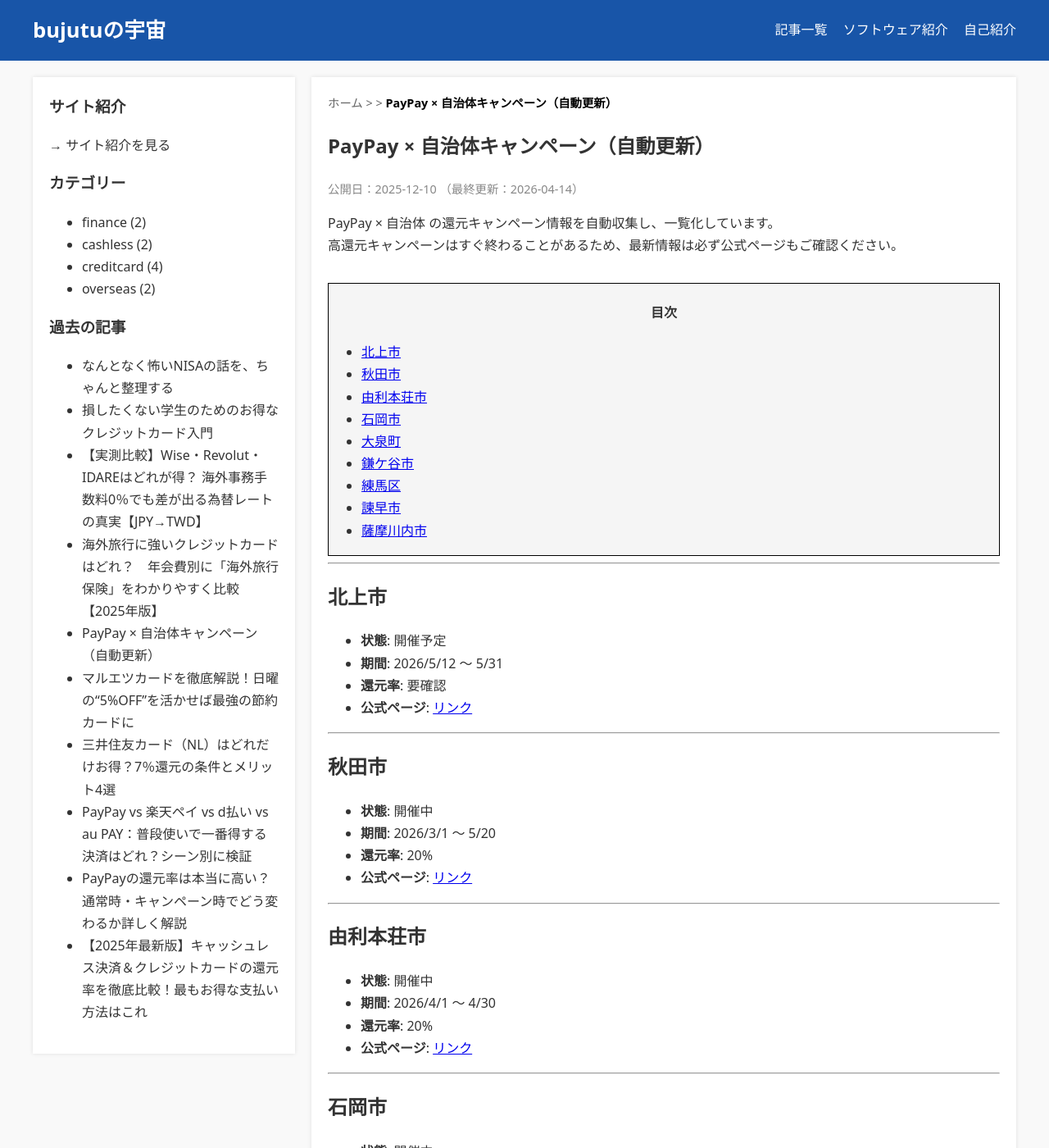
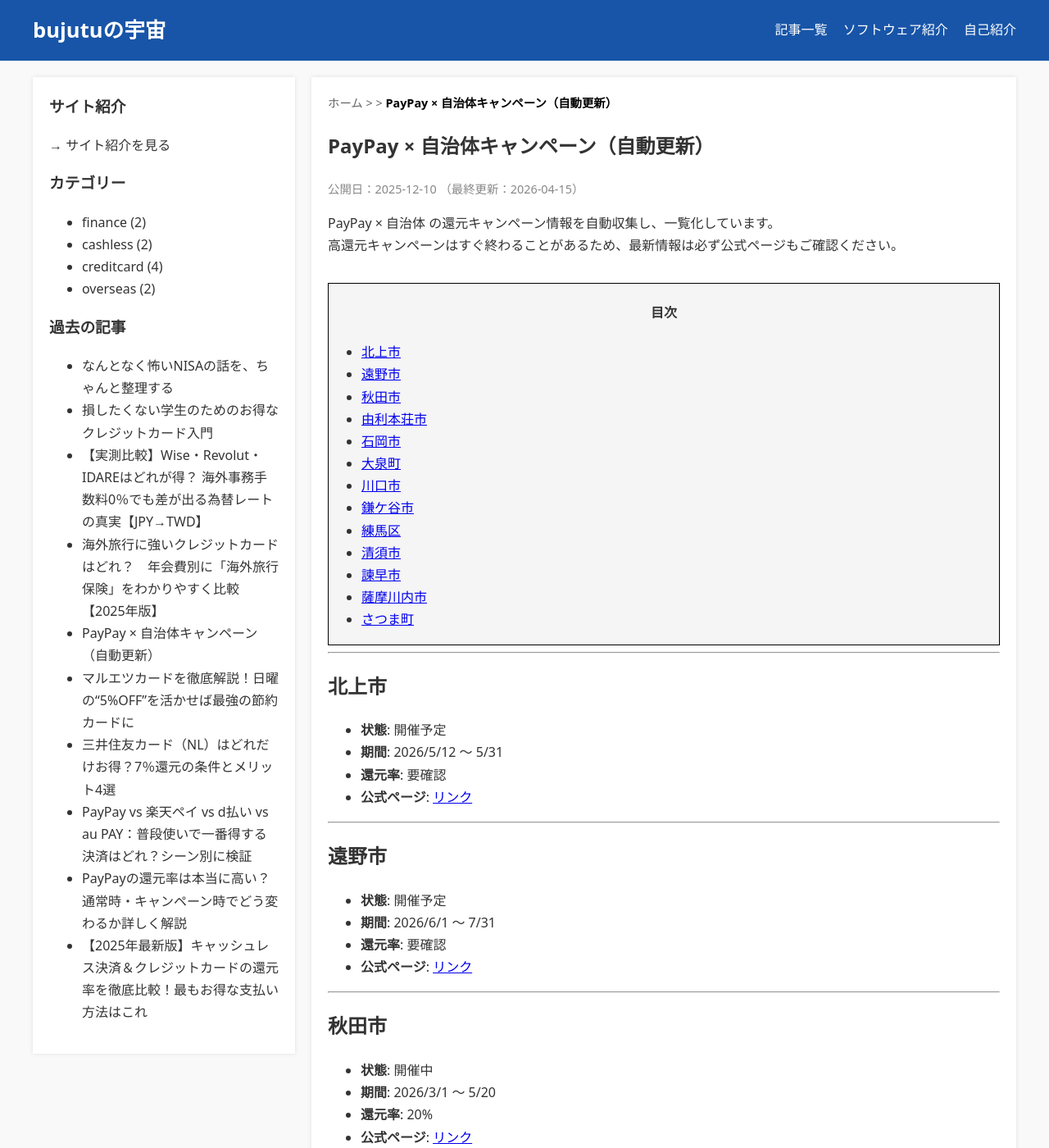
Before and after one commit to bujutu/bujutu.github.io, a Jekyll site: the page built from _posts/2025-12-10-paypay-campaigns.md, in a window 1280 px wide and 1400 px high. Shown: the whole window at 82% size. Built offline with Jekyll 4.4.1, drawn with Linux system fonts in a browser that asks for light colours; some of the changed text lies outside the part shown.

Commit message:
Auto-update PayPay campaigns

```diff
--- a/_posts/2025-12-10-paypay-campaigns.md
+++ b/_posts/2025-12-10-paypay-campaigns.md
@@ -1,7 +1,7 @@
 ---
 title: "PayPay × 自治体キャンペーン（自動更新）"
 layout: post
-last_modified_at: 2026-04-14 10:12:25
+last_modified_at: 2026-04-15 10:13:47
 description: "PayPayと自治体のポイント還元キャンペーン一覧（自動更新）。"
 tags: [paypay, 自治体, キャンペーン, 自動更新]
 ---
@@ -23,6 +23,15 @@ PayPay × 自治体 の還元キャンペーン情報を自動収集し、一覧
 - **期間**: 2026/5/12 〜 5/31
 - **還元率**: 要確認
 - **公式ページ**: [リンク](https://paypay.ne.jp/notice/20260313/cp-jichitai/)
+
+---
+
+## 遠野市
+
+- **状態**: 開催予定
+- **期間**: 2026/6/1 〜 7/31
+- **還元率**: 要確認
+- **公式ページ**: [リンク](https://paypay.ne.jp/notice/20260415/cp-jichitai/)
 
 ---
 
@@ -62,6 +71,15 @@ PayPay × 自治体 の還元キャンペーン情報を自動収集し、一覧
 
 ---
 
+## 川口市
+
+- **状態**: 開催予定
+- **期間**: 2026/6/1 〜 6/30
+- **還元率**: 要確認
+- **公式ページ**: [リンク](https://paypay.ne.jp/notice/20260415/cp-jichitai/)
+
+---
+
 ## 鎌ケ谷市
 
 - **状態**: 開催予定
@@ -73,10 +91,19 @@ PayPay × 自治体 の還元キャンペーン情報を自動収集し、一覧
 
 ## 練馬区
 
-- **状態**: 開催予定
+- **状態**: 開催中
 - **期間**: 2026/4/15 〜 6/14
 - **還元率**: 20%
 - **公式ページ**: [リンク](https://paypay.ne.jp/event/tokyo-nerima-city-20260415/)
+
+---
+
+## 清須市
+
+- **状態**: 開催予定
+- **期間**: 2026/6/1 〜 6/30
+- **還元率**: 要確認
+- **公式ページ**: [リンク](https://paypay.ne.jp/notice/20260415/cp-jichitai/)
 
 ---
 
@@ -98,6 +125,15 @@ PayPay × 自治体 の還元キャンペーン情報を自動収集し、一覧
 
 ---
 
+## さつま町
+
+- **状態**: 開催予定
+- **期間**: 2026/6/1 〜 6/30
+- **還元率**: 要確認
+- **公式ページ**: [リンク](https://paypay.ne.jp/notice/20260415/cp-jichitai/)
+
+---
+
 
 
 ※本記事は自動生成されています。
```
